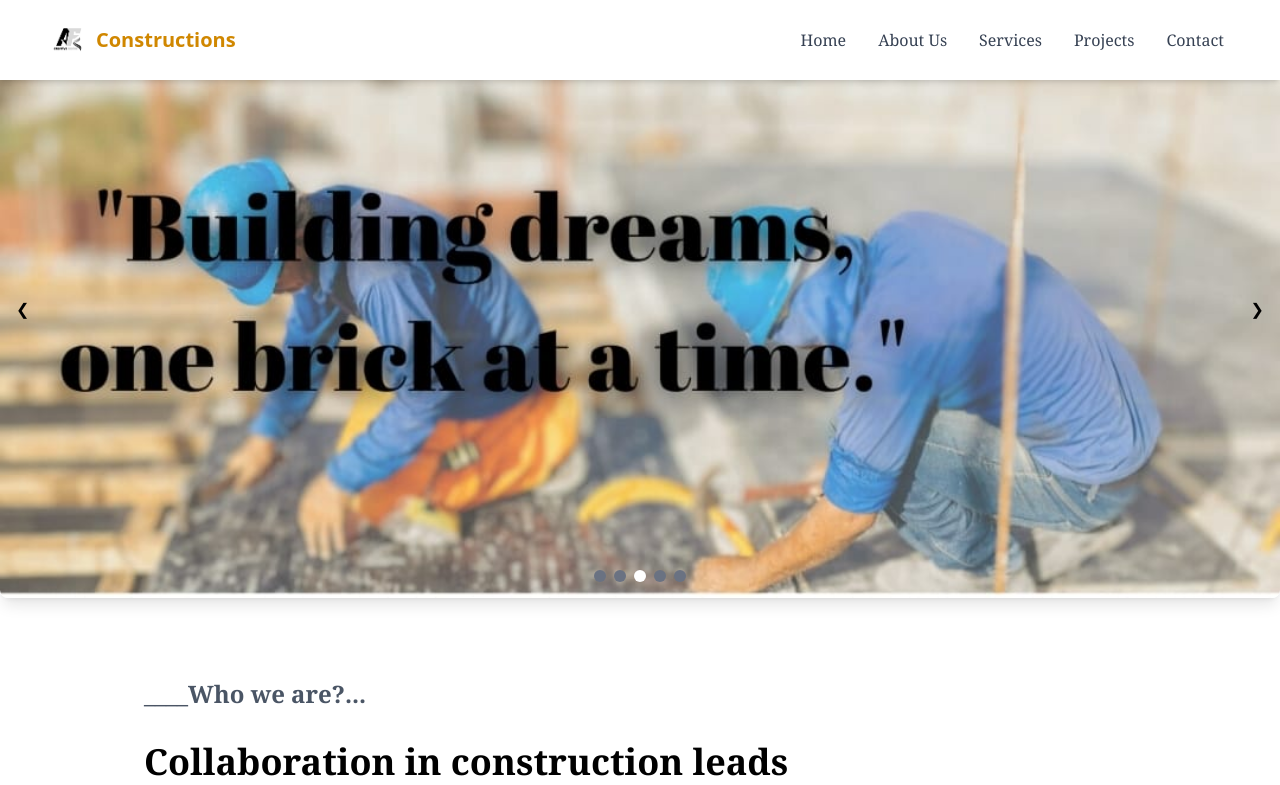
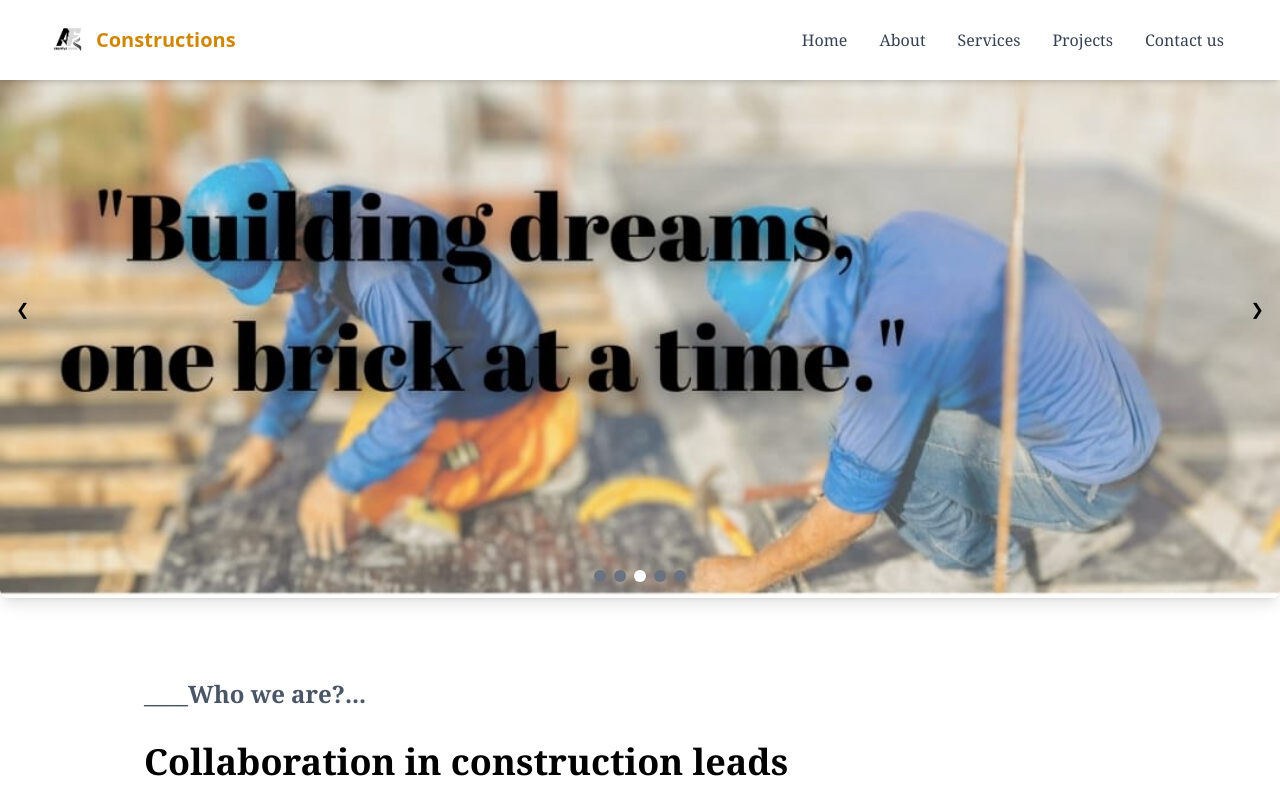
Before and after one commit to neharakesh/construction, a React (Vite) app: page / in a window 1280 px wide. Shown: the top 785 px of the page. Built offline with nearby package versions, Linux system fonts and the light colour scheme.

Commit message:
navbar updation

```diff
--- a/src/components/navbar.jsx
+++ b/src/components/navbar.jsx
@@ -6,10 +6,10 @@ const Navbar = () => {
 
   const Links = [
     { name: "Home", link: "/" },
-    { name: "About Us", link: "/about" },
+    { name: "About", link: "/about" },
     { name: "Services", link: "/service" },
     { name: "Projects", link: "/project" },
-    { name: "Contact", link: "/contact" },
+    { name: "Contact us", link: "/contact" },
   ];
 
   return (
```
